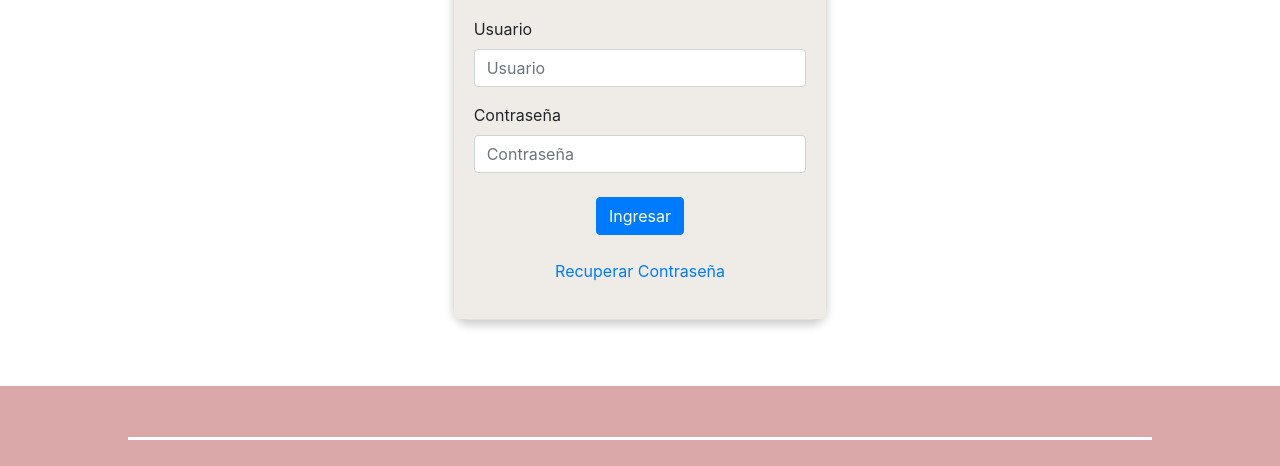
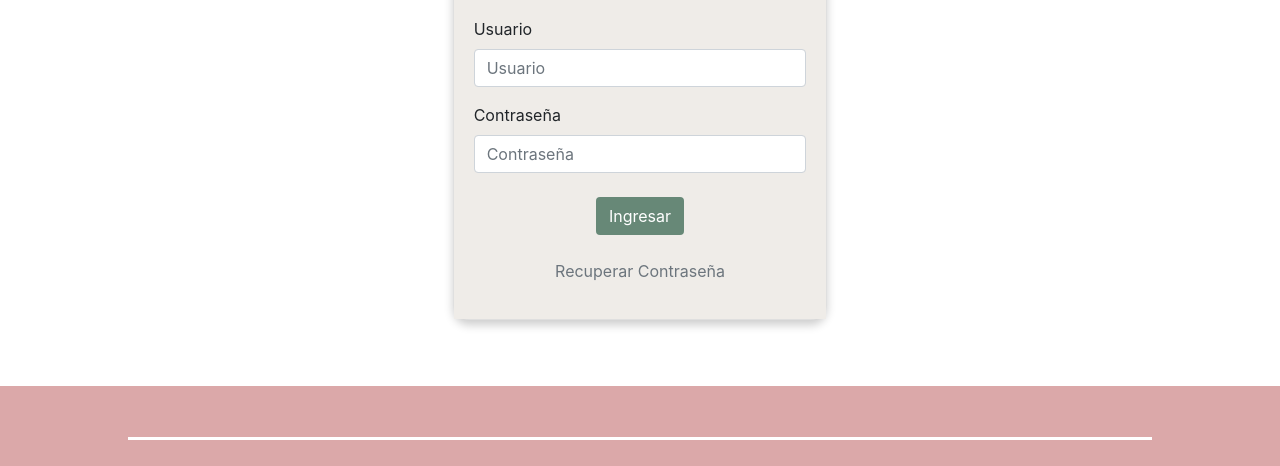
Before and after one commit to JoaquinLeonq98/Proyecto_Calida, a website: page pages/loginAdmin.html in a window 1280 px wide. Shown: the part 178-644 px from the top of the page. Drawn offline with nearby package versions, Linux system fonts and the light colour scheme; some packages are replaced by stand-ins of ours; a script that the page names is missing.

Commit message:
Se eliminaron console log y se arreglaron detalles del loginAdmin

```diff
--- a/css/addCar.css
+++ b/css/addCar.css
@@ -13,7 +13,6 @@
 }
 .tablaCantidad > input{
     width: 40px;
-    /*border: none;*/
     outline: 0;
     font-size: 16px;
     margin-right: 30px;
--- a/css/index.css
+++ b/css/index.css
@@ -22,7 +22,9 @@
 
 }
 
-
+.backCalida{
+  background-color: #678877;
+}
 .rosaCalida{
 color:#D29293;
 }
--- a/js/addcar.js
+++ b/js/addcar.js
@@ -25,7 +25,7 @@ function addItem(e){
 }
 
 function addItemCar(NewItem){
-    // agregar clase a la etiqueta donde se enceuntra la cantidad
+    // agregar clase a la etiqueta donde se encuentra la cantidad
     //for para validar si un producto esta repetido y sumar la cantidad
     const InputElement = itemsContainer.getElementsByClassName('input__element')
    for(let i = 0; i < car.length; i ++){
--- a/js/form/appProducto.js
+++ b/js/form/appProducto.js
@@ -37,7 +37,6 @@ class UI {
   deleteProduct(element) {
     if (element.name === "delete") {
       element.parentElement.parentElement.parentElement.remove();
-      console.log(element);
       this.showMesage('Producto elminado satisfactoriamente', 'danger')
     }
   }
@@ -80,8 +79,6 @@ form.addEventListener("submit", function (event) {
 
 
 
-  console.log(name, price, description,imagen);
-
   const producto = new Product(name, price, description, imagen);
 
   const ui = new UI();
--- a/js/logInCliente.js
+++ b/js/logInCliente.js
@@ -220,4 +220,3 @@ ingresoCliente.addEventListener("submit", function (event) {
 });//función validateUser
 
 //Termina LogIn clientes
-console.log(usuarios);
--- a/js/pruebaAdmin.js
+++ b/js/pruebaAdmin.js
@@ -16,7 +16,3 @@ function prueba (usuario, contra){
     }//for
     return b;
 }//function prueba
-
-console.log(prueba(1,3));
-console.log(prueba(1,2));
-console.log(prueba(2,4));
--- a/pages/loginAdmin.html
+++ b/pages/loginAdmin.html
@@ -58,7 +58,7 @@
                         <!-- <p class="formularioInputError">La contraseña tiene que tener de 4 a 12 dígitos</p> -->
                         <div class="ingresar text-center mt-4">
 
-                            <button class="btn btn-primary" type="submit">Ingresar</button>
+                            <button class="btn backCalida text-white" type="submit">Ingresar</button>
                             <a href="./producto.html" id="prueba"></a>
 
                         </div>
@@ -76,7 +76,7 @@
                         <p class="formularioMensajeExito" id="formularioMensajeExito">Datos validados exitosamente</p>
                     </div> -->
 
-                    <p class="text-center mt-4"><a href="../pages/form.html" target="_blank" id="recuperar">Recuperar Contraseña</a></p>
+                    <p class="text-center mt-4"><a href="../pages/form.html" class="text-secondary"target="_blank" id="recuperar">Recuperar Contraseña</a></p>
                     </form>
                 </div>
                 <div id="" class="col-md-8 col-ms-6"></div>
```
Also changed, not shown: pages/addCar.html (+1 -1 lines).
